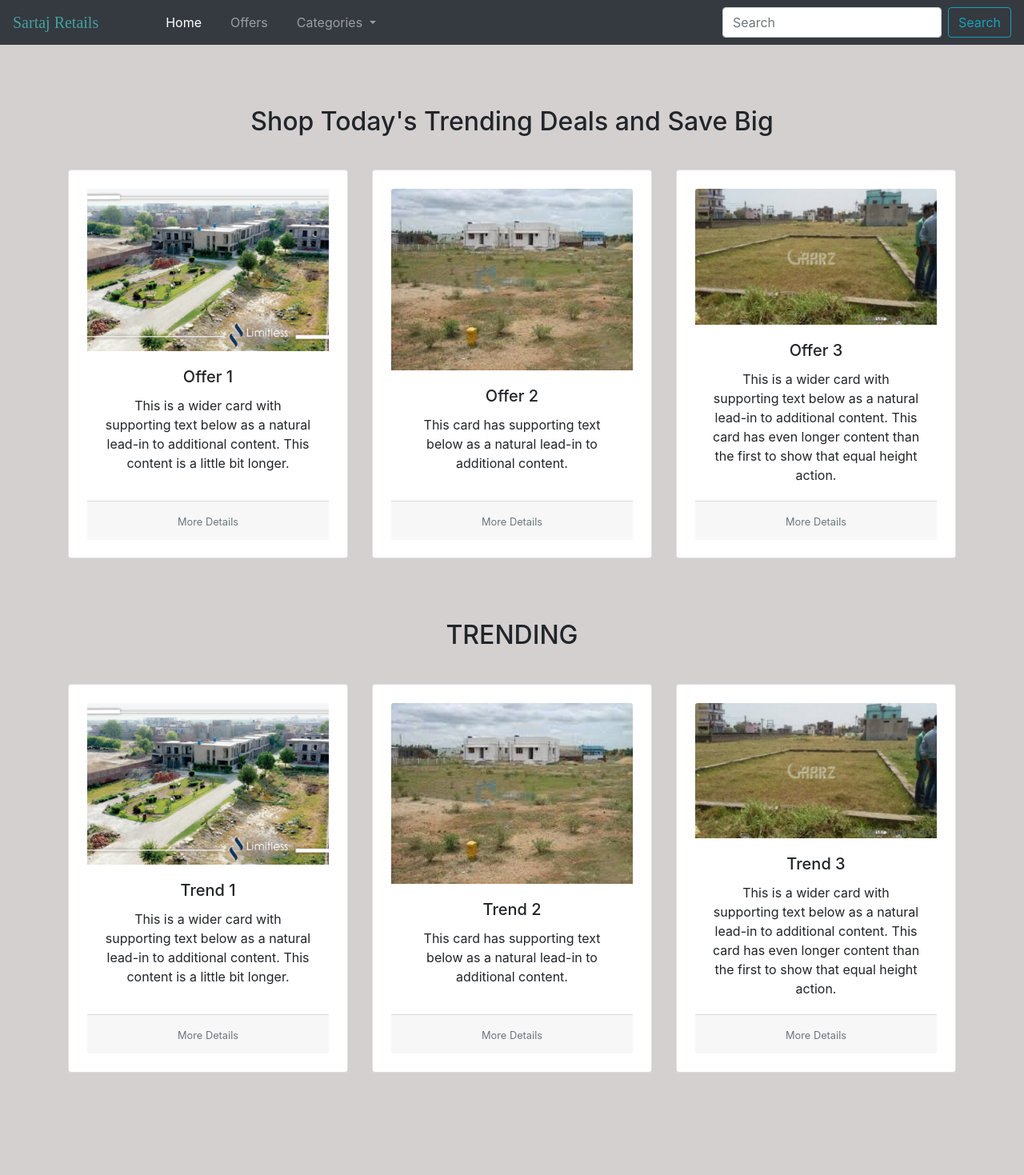
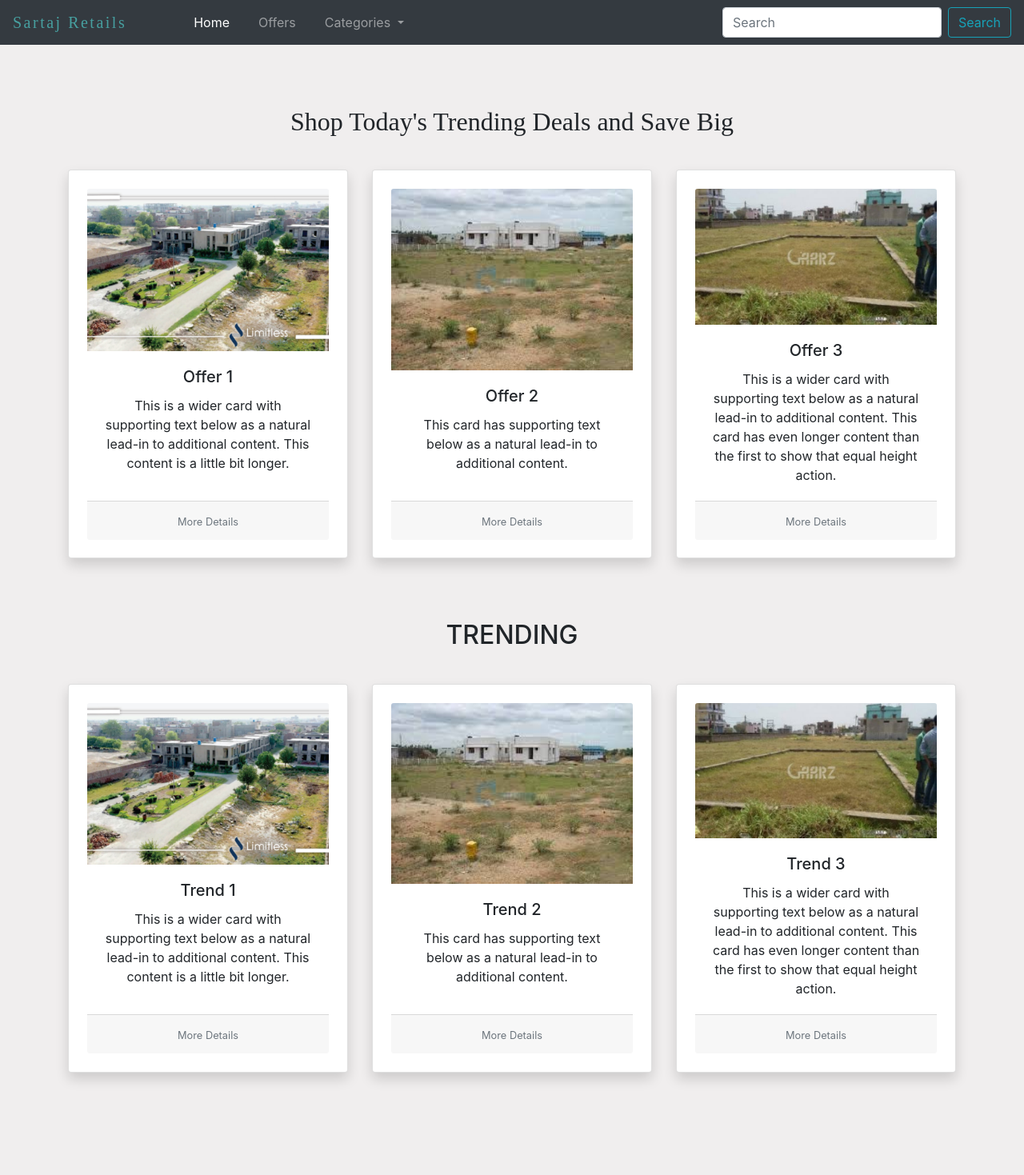
Before and after one commit to faraz455/Retail-website, a PHP site: page /main.html in a window 1280 px wide. Shown: the whole page at 80% size. Run offline with PHP 8.4, Linux system fonts and the light colour scheme.

Commit message:
CSS updated

```diff
--- a/main.css
+++ b/main.css
@@ -1,4 +1,7 @@
+.shadow{
+    box-shadow: 0 4px 8px 0 rgba(0, 0, 0, 0.2), 0 6px 20px 0 rgba(0, 0, 0, 0.19);
 
+  }
 .beech {
     margin: auto;
     margin-top: 5%;
--- a/main.html
+++ b/main.html
@@ -13,10 +13,10 @@
 
 </head>
 <body>
-  <div style="background-color: rgb(212, 208, 208); padding-bottom: 10%;">
+  <div style="background-color: rgb(240, 238, 238); padding-bottom: 10%;">
   <nav class="navbar navbar-expand-lg navbar-dark  bg-dark">
 
-        <a class="navbar-brand" href="#" style="color: rgb(71, 160, 160); font-family: Bahnschrift;">Sartaj Retails</a>
+        <a class="navbar-brand" href="#" style="color: rgb(71, 160, 160); font-family: Bahnschrift;letter-spacing: 2.5px;">Sartaj Retails</a>
         <button class="navbar-toggler" type="button" data-toggle="collapse" data-target="#navbarSupportedContent" aria-controls="navbarSupportedContent" aria-expanded="false" aria-label="Toggle navigation">
           <span class="navbar-toggler-icon"></span>
         </button>
@@ -51,9 +51,9 @@
 
 <!--row 1-->
     <div class="container" style= "text-align: center; margin-top: 6%;">
-    <h2>Shop Today's Trending Deals and Save Big</h2>
+    <h2 style="font-family: Arial Nova Light;">Shop Today's Trending Deals and Save Big</h2>
     <div class="card-deck" style="padding-top: 3%;">
-        <div class="card" style="padding: 2%;">
+        <div class="card shadow" style="padding: 2%;">
           <img class="card-img-top" src="pic1.jpg" alt="Card image cap">
           <div class="card-body">
             <h5 class="card-title">Offer 1</h5>
@@ -63,7 +63,7 @@
             <small class="text-muted">More Details</small>
           </div>
         </div>
-        <div class="card" style="padding: 2%;">
+        <div class="card shadow" style="padding: 2%;">
           <img class="card-img-top" src="pic2.jpg" alt="Card image cap">
           <div class="card-body">
             <h5 class="card-title">Offer 2</h5>
@@ -73,7 +73,7 @@
             <small class="text-muted">More Details</small>
           </div>
         </div>
-        <div class="card" style="padding: 2%;">
+        <div class="card shadow" style="padding: 2%;">
           <img class="card-img-top" src="pic3.jpg" alt="Card image cap">
           <div class="card-body">
             <h5 class="card-title">Offer 3</h5>
@@ -90,7 +90,7 @@
 <div class="container" style= "text-align: center; margin-top: 6%;">
     <h2>TRENDING</h2>
     <div class="card-deck" style="padding-top: 3%;">
-        <div class="card" style="padding: 2%;">
+        <div class="card shadow" style="padding: 2%;">
           <img class="card-img-top" src="pic1.jpg" alt="Card image cap">
           <div class="card-body">
             <h5 class="card-title">Trend 1</h5>
@@ -100,7 +100,7 @@
             <small class="text-muted">More Details</small>
           </div>
         </div>
-        <div class="card" style="padding: 2%;">
+        <div class="card shadow" style="padding: 2%;">
           <img class="card-img-top" src="pic2.jpg" alt="Card image cap">
           <div class="card-body">
             <h5 class="card-title">Trend 2</h5>
@@ -110,7 +110,7 @@
             <small class="text-muted">More Details</small>
           </div>
         </div>
-        <div class="card" style="padding: 2%;">
+        <div class="card shadow" style="padding: 2%;">
           <img class="card-img-top" src="pic3.jpg" alt="Card image cap">
           <div class="card-body">
             <h5 class="card-title">Trend 3</h5>
```
